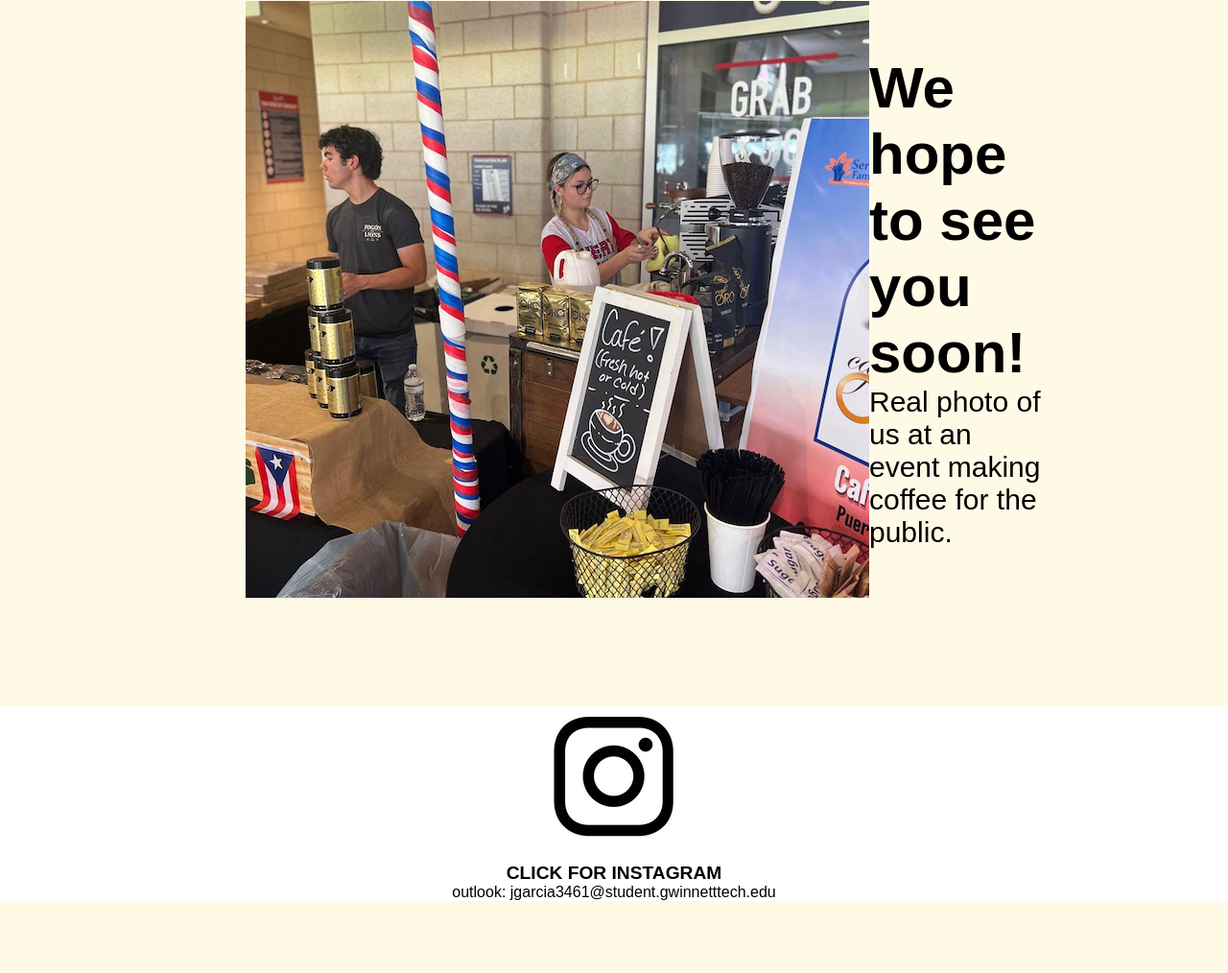
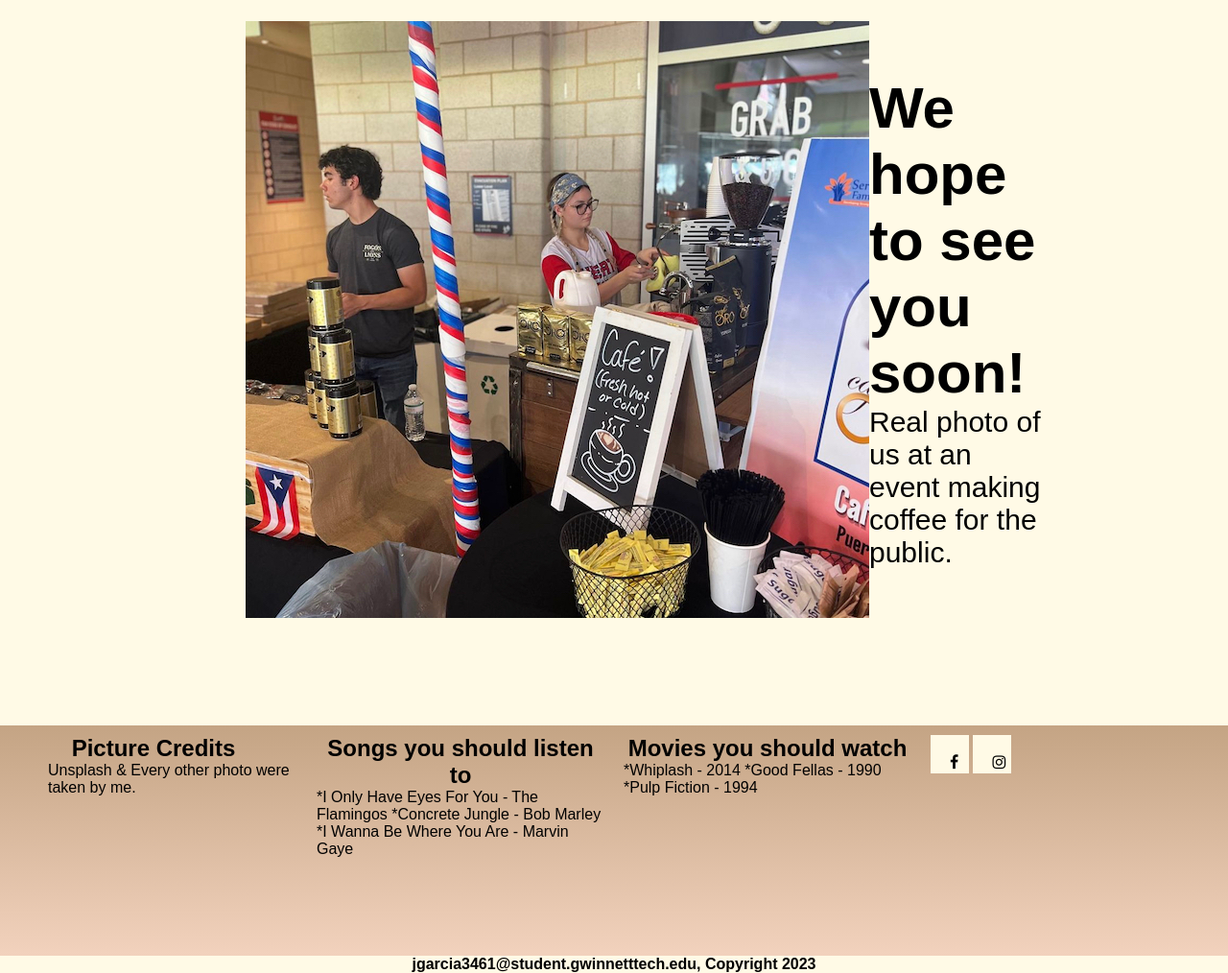
Before and after one commit to jgarcia3461/jgarcia3461.github.io, a plain HTML site: page index.html in a window 1280 px wide. Shown: the part 1074-2088 px from the top of the page at 96% size. Before the commit the page ends 2013 px from the top, so only its background shows below. Drawn offline with Linux system fonts and the light colour scheme.

Commit message:
Add files via upload

```diff
--- a/css/style.css
+++ b/css/style.css
@@ -104,7 +104,6 @@ li{
   float :left;
   width:30%;
   padding: 20px;
-  background-image: url(./images/coffee.jpg);
 
 }
 /* for smaller screens */
@@ -224,11 +223,63 @@ li{
   text-align: center;
   color: black;
   }
-  footer {
-  background-color: white;
+
+  /* Create four equal columns that floats next to each other */
+  .column {
+    float: left;
+    width: 25vw;
+    padding: 10px;
+    height: 240px;
+    background-image: linear-gradient(#C4A484,#F2D2BD);
+  }
+
+  .column h2 {
+    text-align: center;
+  }
+
+  /* Clear floats after the columns */
+  .row:after {
+    content: "";
+    display: table;
+    clear: both;
+  }
+
+/* Footer Style */
+footer .copyright{
+  width: 100vw;
+  text-align: center;
+}
+
+#footer {
+  bottom: 0;
+  width: 100%;
+  height: 40px;   /* Height of the footer */
+  background: burlywood;
+}
+
+.fa-facebook {
+    background: #FFFae6;
+    color: black;
+    height: 25px;
+    width: 25px;
+    padding: 20px;
+  }
+
+  .fa-instagram {
+    background: #FFFae6;
+    color: black;
+    height: 25px;
+    width: 25px;
+    padding: 20px;
   }
 
 
+  /* Responsive layout - makes the four columns stack on top of each other instead of next to each other */
+  @media screen and (max-width: 600px) {
+    .column {
+      width: 100%;
+    }
+  }
 
 /* Desktop */
   @media screen and (min-width: 600px) {
--- a/index.html
+++ b/index.html
@@ -6,6 +6,7 @@
     <title>Home</title>
     <link rel="stylesheet" href="./css/style.css">
     <link rel="icon" type="image/x-icon" href="./images/favi.png">
+    <link rel="stylesheet" href="https://cdnjs.cloudflare.com/ajax/libs/font-awesome/4.7.0/css/font-awesome.min.css">
 </head>
 <body>
     <header>
@@ -61,9 +62,7 @@
                 </div>
             </div>
         </div>
-        <br><br><br><br><br<br><br><br><br><br><br><br>
-        <br><br><br><br><br><br><br><br><br><br><br><br><br>
-        <br><br><br><br><br><br>
+        <br><br><br><br><br<br>
         <div class="final">
             <div class="image">
               <img src="./images/action.jpeg">
@@ -75,12 +74,41 @@
         </div>
     </main>
     <br><br><br><br><br><br>
-    <footer>
-        <a href="https://www.instagram.com/dumbidiotjorge1/" class="instagram"><img src="./images/instagram2.jpg" alt="" class="center">
-            <br>
-            <p class="text_center">Click for Instagram </p>
-        </a>
-        <p class="text_center">outlook: jgarcia3461@student.gwinnetttech.edu</p>
+    <footer  id="footer">
+        <div class="row">
+            <div  class="column">
+                <h2>Picture Credits</h2>
+                <ul style="margin-left: 40px;">
+                    <li>Unsplash &</li>
+                    <li>Every other photo were taken by me.</li>
+                </ul>
+            </div>
+            <div class="column">
+                <h2>Songs you should listen to </h2>
+                <ul>
+                    <li>*I Only Have Eyes For You - The Flamingos</li>
+                    <li>*Concrete Jungle - Bob Marley </li>
+                    <li>*I Wanna Be Where You Are - Marvin Gaye</li>
+                </ul>
+            </div>
+
+            <div class="column">
+                <h2>Movies you should watch </h2>
+                <ul>
+                    <li>*Whiplash - 2014</li>
+                    <li>*Good Fellas - 1990</li>
+                    <li>*Pulp Fiction - 1994</li>
+                </ul>
+            </div>
+            <div class="column">
+                    <a href="www.facebook.com" class="fa fa-facebook"></a>
+                    <a href="www.instagram.com" class="fa fa-instagram"></a>
+            </div>
+
+        </div>
+        <div class="copyright">
+            <h4>jgarcia3461@student.gwinnetttech.edu, Copyright 2023</h4>
+        </div>
     </footer>
 
     <script src="./javascript/script.js"></script>
```
Also changed, not shown: about.html (+36 -6 lines), news.html (+36 -6 lines).
